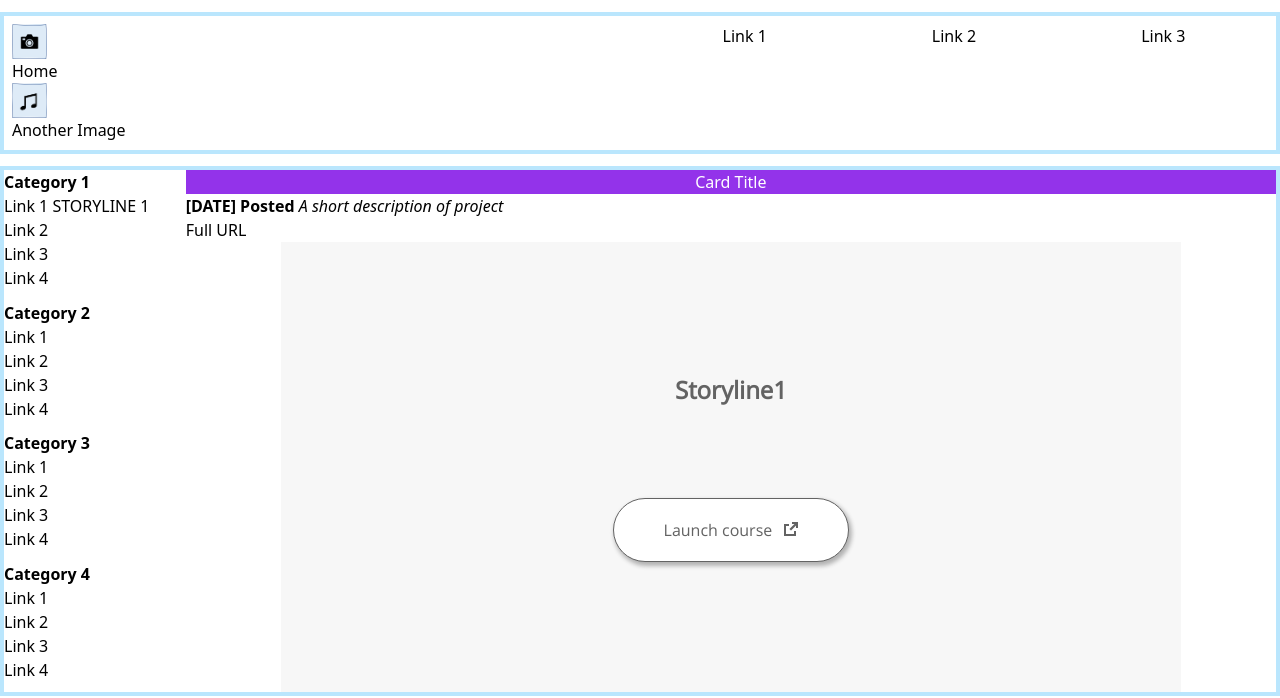
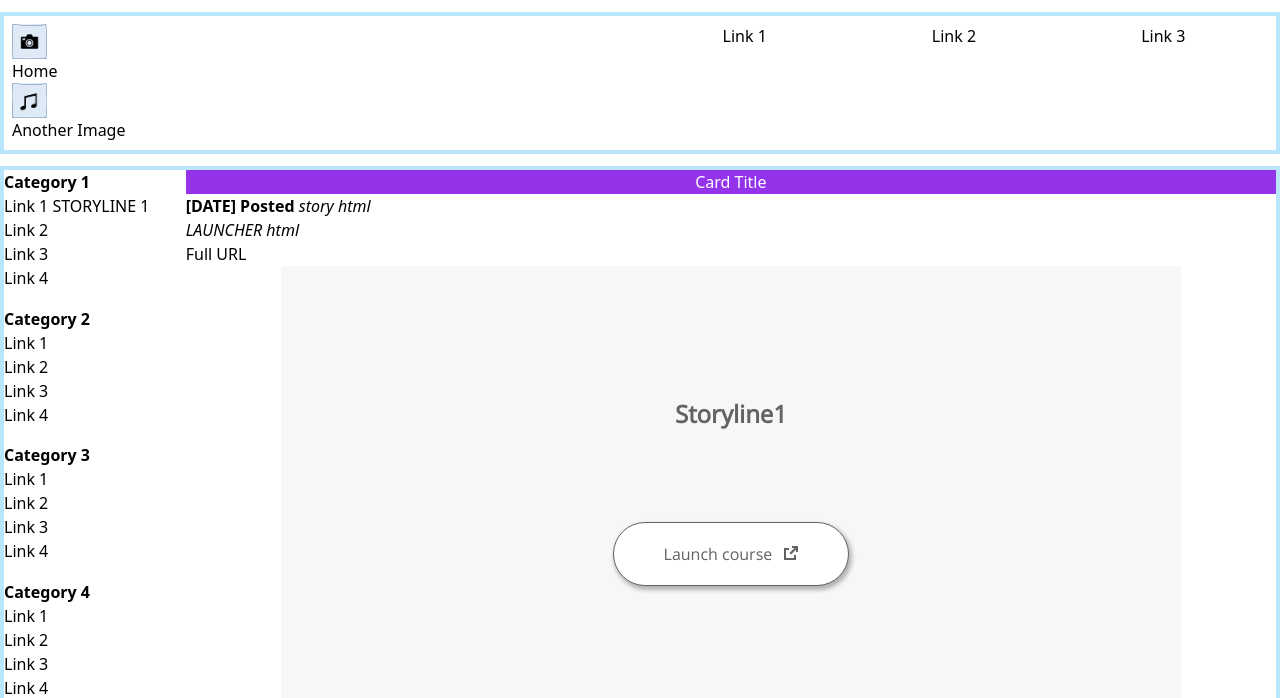
Before and after one commit to monkeycrane2010/personalbrand, a website: page storyline1.html in a window 1280 px wide. Shown: the top 698 px of the page. Drawn offline with Linux system fonts and the light colour scheme.

Commit message:
storyline launcher

```diff
--- a/storyline1.html
+++ b/storyline1.html
@@ -58,7 +58,9 @@
     <div class="grid grid-cols-6 col-span-6">
 
         <h4 class="text-white bg-purple-600 flex justify-center">Card Title</h4>
-        <p><strong>[DATE] Posted</strong> <i><a src="\Storyline1\story.html">A short description of project</a></i></p>
+        <p><strong>[DATE] Posted</strong> <i><a src="Storyline1\story.html">story html</a></i></p>
+
+        <p><i><a src="Storyline1/launcher.html">LAUNCHER html</a></i></p>
 
         <p><a href="https://monkeycrane2010.github.io/personalbrand/Storyline1/story.html">Full URL</a></p>
 
```
